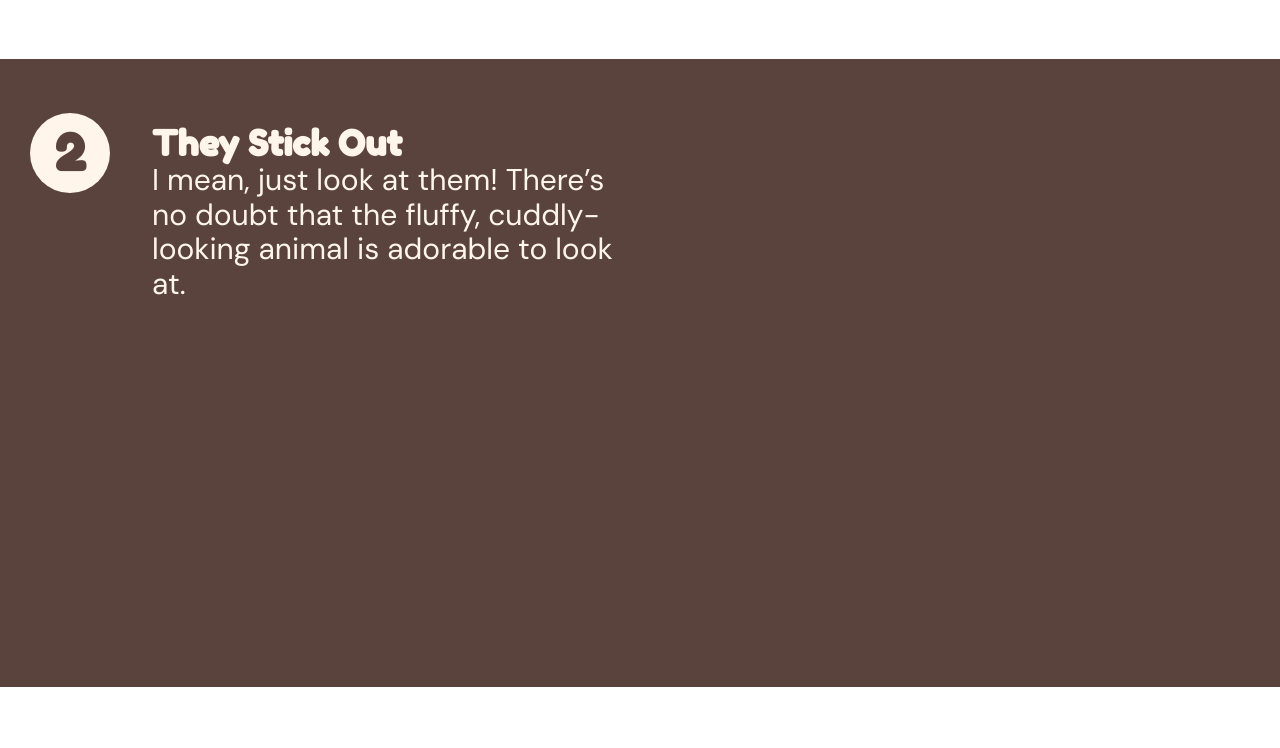
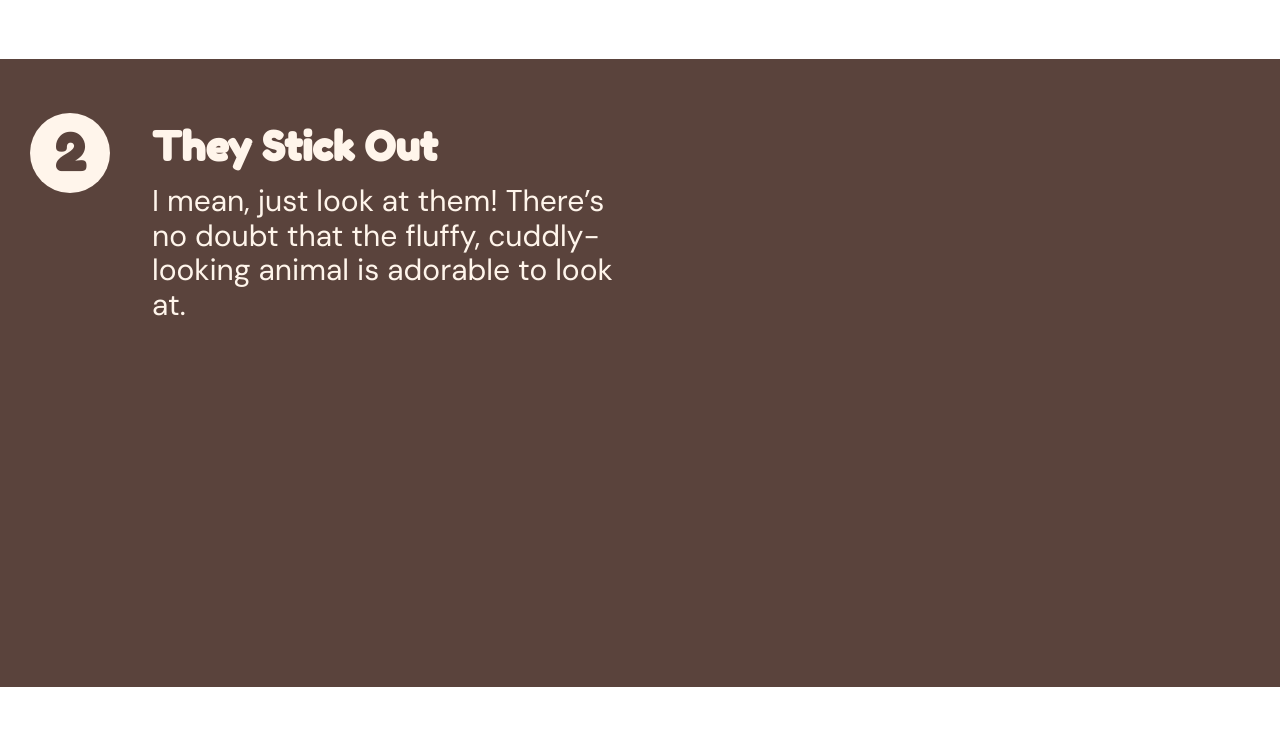
Before and after one commit to Jadedinhh/Llamas_project, a website: page deploy/index.html in a window 1280 px wide. Shown: the part 1840-2588 px from the top of the page. Drawn offline with Linux system fonts and the light colour scheme.

Commit message:
stickout

```diff
--- a/dev/scss/sections/_stickout.scss
+++ b/dev/scss/sections/_stickout.scss
@@ -48,12 +48,16 @@
             grid-area: h2;
             font-size: rem-calc(35);
             color: $tan;
+            @include md {
+                font-size: rem-calc(40);
+            }
         }
 
         p{
             grid-area: p;
             color: $tan;
             font-size: rem-calc(18);
+            margin-top: 15px;
 
             @include md{
                 font-size: rem-calc(24);
```
Also changed, not shown: deploy/css/styles.css.
